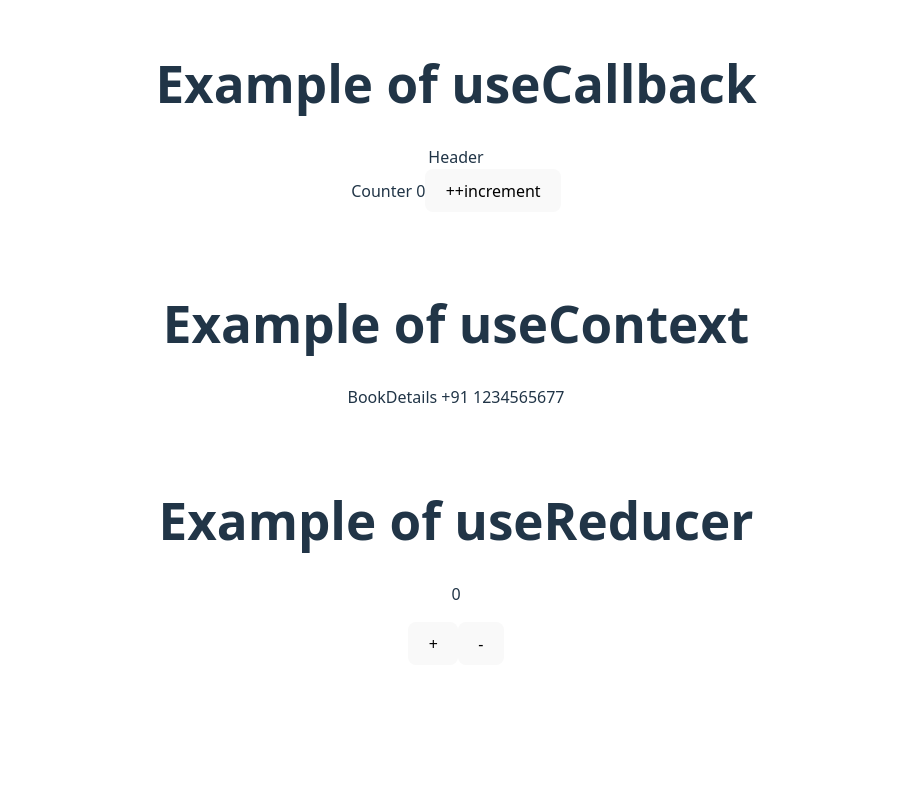
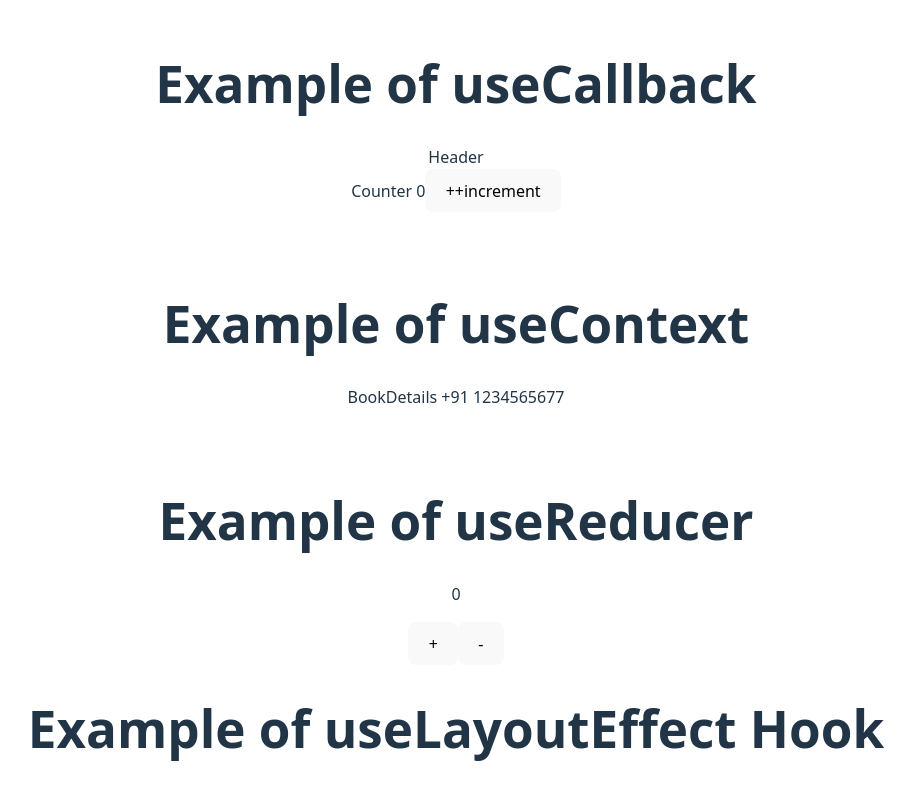
Before and after one commit to Anubhav1603/javascrit_basics, a React (Vite) app in the folder react_practice/: page / in a window 1280 px wide. Shown: the part 1084-1884 px from the top of the page, without its empty margins (184-1099 px from the left). Before the commit the page ends 1781 px from the top, so only its background shows below. Built offline with nearby package versions, Linux system fonts and the light colour scheme.

Commit message:
feat: add layouteffect hook

```diff
--- a/react_practice/src/App.jsx
+++ b/react_practice/src/App.jsx
@@ -6,6 +6,7 @@ import { CalCulation } from "../components/calCulation";
 import { Callback } from "../components/callback";
 import { Book } from "../components/book";
 import { BetterCount } from "../components/usereducer";
+import { LayoutEffect } from "../components/layouteffect";
 function App() {
   return (
     <>
@@ -16,6 +17,7 @@ function App() {
       <Callback />
       <Book />
       <BetterCount />
+      <LayoutEffect />
     </>
   );
 }
```
